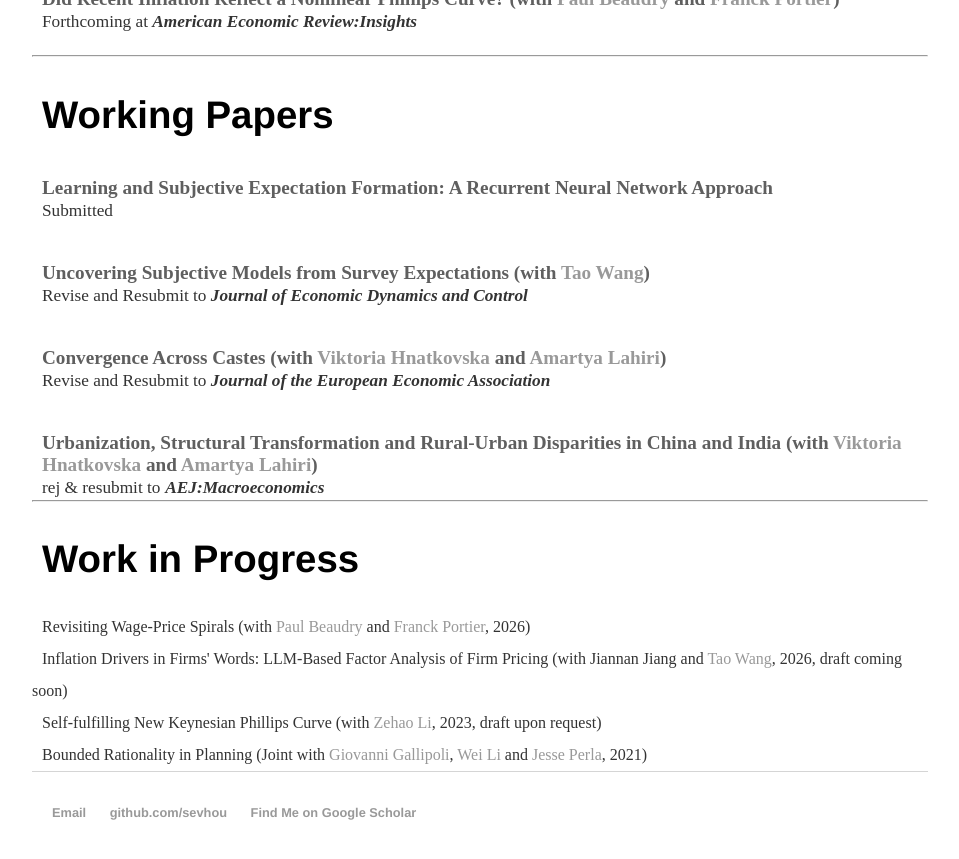
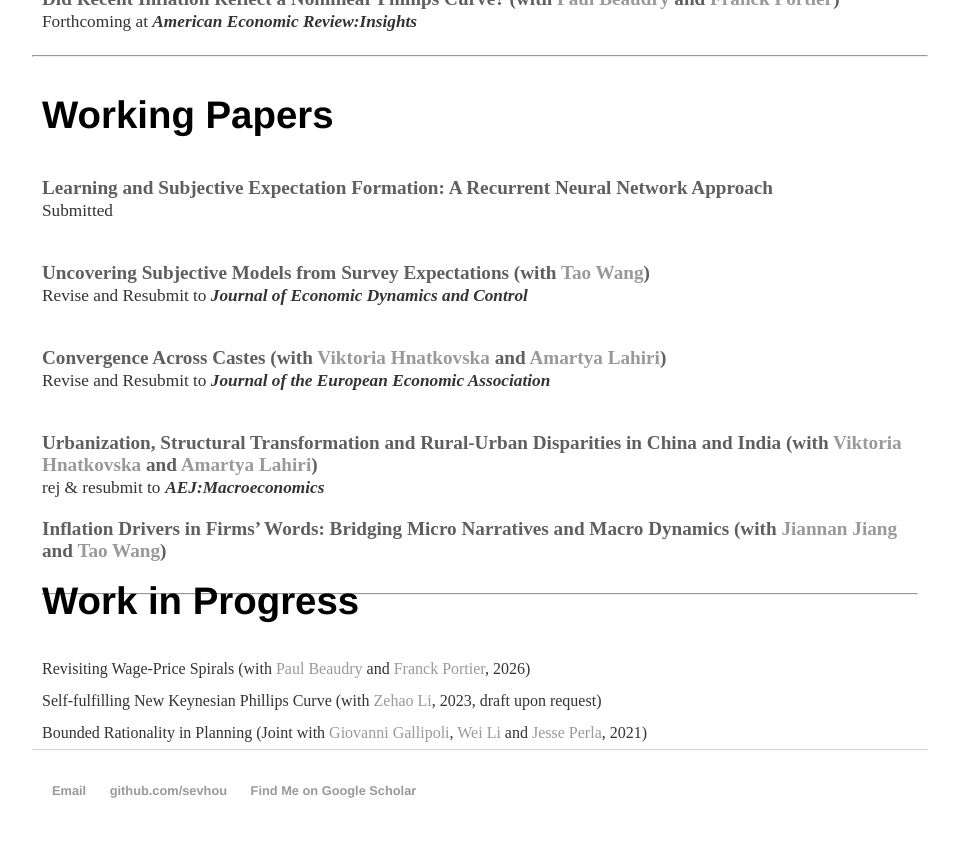
Before and after one commit to sevhou/sevhou.github.io, a Jekyll site: the page built from research/index.html, in a window 1280 px wide and 900 px high, scrolled down 703 px. Shown: the top 859 px of the window, without its empty margins (160-1119 px from the left). Built offline with Jekyll 4.4.1, drawn with Linux system fonts in a browser that asks for light colours; some of the changed lines change nothing that is shown.

Commit message:
Update index.html

```diff
--- a/research/index.html
+++ b/research/index.html
@@ -83,11 +83,11 @@ and tribes (SC/STs) towards non-SC/ST levels during the period 1983-2012. We pro
 structural explanation for the catch-up, using a multi-sector, heterogenous agent model where
 individuals differ in ability as well as their caste identity. Castes differ in the costs of schooling
 and accessing sectoral labor markets which results in caste-based talent misallocations. We show
-that exogenous productivity growth can explain 72 percent of the observed wage convergence.
+that exogenous productivity growth can explain 64 percent of the observed wage convergence.
 As in the data, education convergence is the primary driver of the wage convergence in the
 model. We provide independent evidence in support of this mechanism.
 
-<br><a href="https://sevhou.github.io/research/Gaps_v20.pdf" class="bluebutton">Paper</a>
+<br><a href="https://sevhou.github.io/research/Gaps_v24.pdf" class="bluebutton">Paper</a>
       </div>
     </div>
 
@@ -100,13 +100,24 @@ China and India (with <a href="https://hnatkovska.arts.ubc.ca/">Viktoria Hnatkov
 <br><a href="https://sevhou.github.io/research/ChinaIndia_urban_latest.pdf" class="bluebutton">Paper</a>
       </div>
     </div>
+
+	<br><h2 type="button" class="slide-toggle">Inflation Drivers in Firms’ Words: Bridging Micro Narratives and Macro Dynamics (with <a href="https://jayjiangecon.github.io/">Jiannan Jiang</a> and <a href="https://taowangecon.github.io/">Tao Wang</a>)<br>
+    <div class="box">
+        <div class="box-inner">This paper develops a framework that links microeconomic narratives to structural macro models of firm pricing.
+			Using the Federal Reserve Bank's Beige Book data, we employ an LLM to extract qualitative measures of firms' price adjustments and factor attributions at the micro level.
+			These measures are then used to estimate a state-space model of aggregate inflation dynamics implied by a menu-cost model featuring lumpy price adjustments and reporting frictions.
+			We demonstrate how micro price narratives provide useful information for correctly decomposing the macro drivers of inflation.
+
+<br><a href="https://sevhou.github.io/research/FirmPricingLLM_latest.pdf" class="bluebutton">Paper</a>
+      </div>
+    </div>
+
 	<br>
 	<hr>
 
 	<h1>Work in Progress</h1>
 
 	<pp>Revisiting Wage-Price Spirals (with <a href="https://economics.ubc.ca/faculty-and-staff/paul-beaudry/">Paul Beaudry</a> and <a href="https://fportier.wordpress.com/">Franck Portier</a>, 2026) </pp> <br>
-	<pp>Inflation Drivers in Firms' Words: LLM-Based Factor Analysis of Firm Pricing (with Jiannan Jiang and <a href="https://taowangecon.github.io/">Tao Wang</a>, 2026, draft coming soon) </pp> <br>
 	<pp>Self-fulfilling New Keynesian Phillips Curve (with <a href="https://lizehao.weebly.com/">Zehao Li</a>, 2023, draft upon request) </pp> <br>
   	<pp>Bounded Rationality in Planning (Joint with <a href="https://app.scholarsite.io/giovanni-gallipoli">Giovanni Gallipoli</a>, <a href="https://economics.ubc.ca/faculty-and-staff/wei-li/">Wei Li</a> and <a href="https://www.jesseperla.com/">Jesse Perla</a>, 2021)</pp> <br>
 
```
